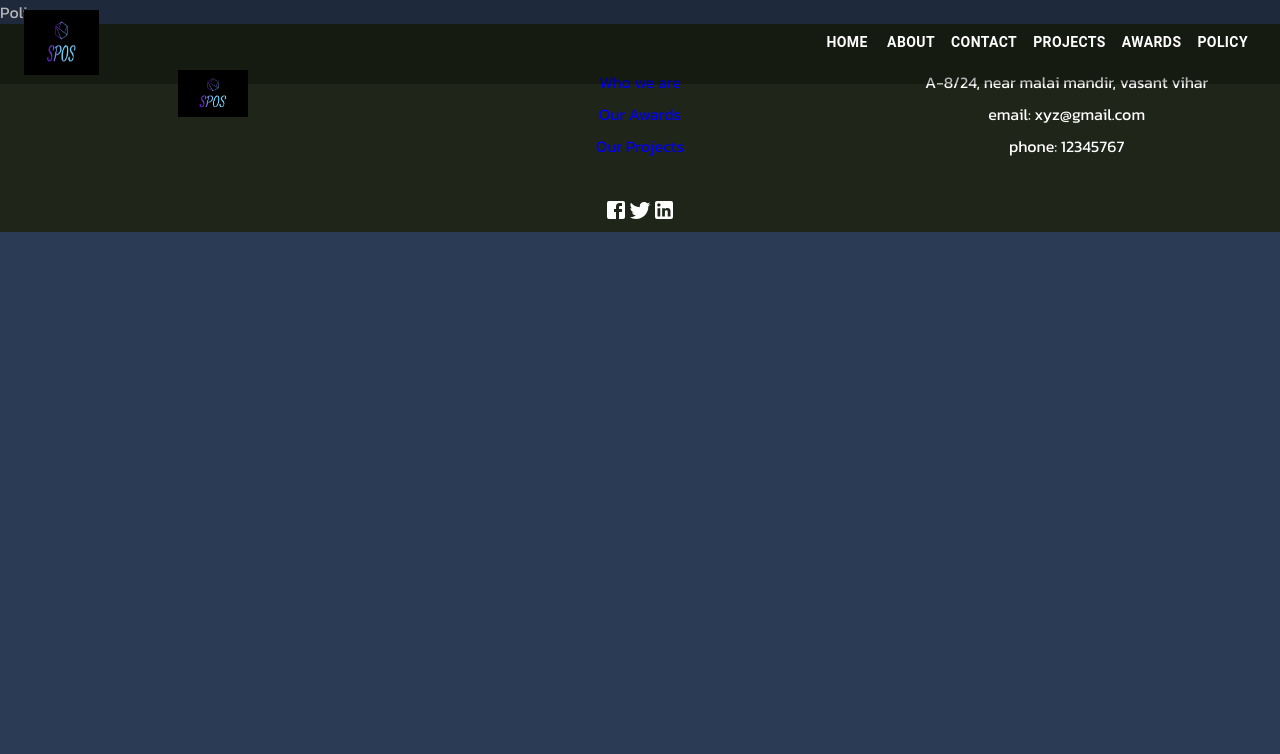
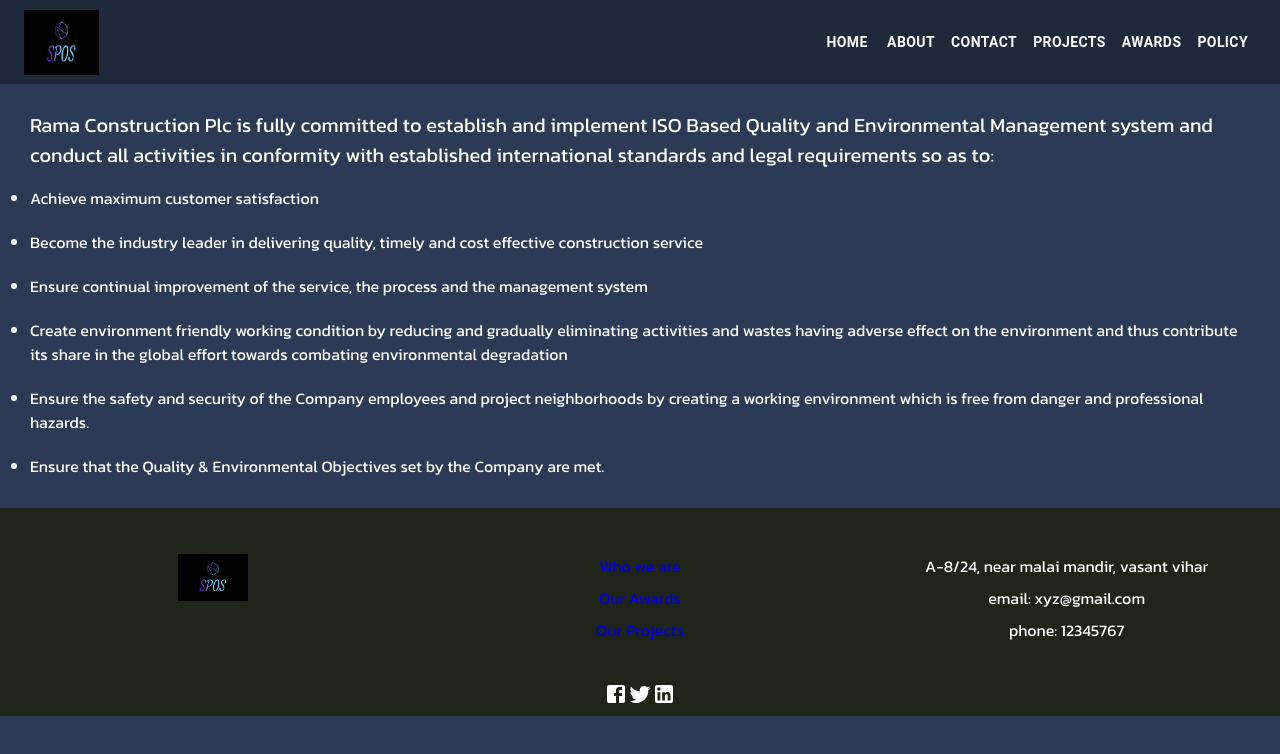
Before and after one commit to Tapesh-Vashisth/SPOS, a React (Create React App) app in the folder client/: page /privacypolicy in a window 1280 px wide. Shown: the top 754 px of the page. Built offline with nearby package versions, Linux system fonts and the light colour scheme.

Commit message:
Added policy page

```diff
--- a/client/src/components/Navbar.tsx
+++ b/client/src/components/Navbar.tsx
@@ -30,7 +30,7 @@ export default function Navbar(props: Props) {
 	};
 
 	const drawer = (
-		<Box onClick={handleDrawerToggle} sx={{ textAlign: 'center' }}>
+		<Box onClick={handleDrawerToggle} sx={{ textAlign: 'center', background: "grey" }}>
 			<Typography variant="h6" sx={{ my: 2 }}>
 				<img src="/images/logo.jpg" style={{ width: "75px", height: "75px" }} />
 			</Typography>
--- a/client/src/pages/Policy.tsx
+++ b/client/src/pages/Policy.tsx
@@ -1,8 +1,39 @@
 import React from 'react'
+import {Stack} from "@mui/material";
+import { motion } from 'framer-motion';
 
 const Policy = () => {
   return (
-    <div>Policy</div>
+    <Stack direction="column" spacing={2} marginTop="80px" padding="30px">
+      <motion.p style = {{fontSize: "20px"}} initial = {{x: 100}} animate = {{x: 0, transition: {
+        duration: 1
+      }}}>
+        Rama Construction Plc is fully committed to establish and implement ISO Based Quality and Environmental Management system and  conduct all activities  in conformity with established international standards and legal requirements so as to:
+      </motion.p>
+
+      <motion.ul style = {{display: "flex", flexDirection: "column", rowGap: "20px"}} initial = {{x: -100}} animate = {{x: 0, transition: {
+        duration: 1
+      }}}>
+        <li>
+          Achieve maximum customer satisfaction
+        </li>
+        <li>
+          Become the industry leader in delivering quality, timely and cost effective construction service
+        </li>
+        <li>
+          Ensure continual improvement of the service, the process and the management system
+        </li>
+        <li>
+          Create environment friendly working condition by reducing and gradually eliminating activities and wastes having adverse effect on the environment and thus contribute its share in the global effort towards combating environmental degradation
+        </li>
+        <li>
+          Ensure the safety and security of the Company employees and project neighborhoods by creating a working environment which is free from danger and professional hazards.
+        </li>
+        <li>
+          Ensure that the Quality & Environmental Objectives set by the Company are met.
+        </li>
+      </motion.ul>
+    </Stack>
   )
 }
 
```
